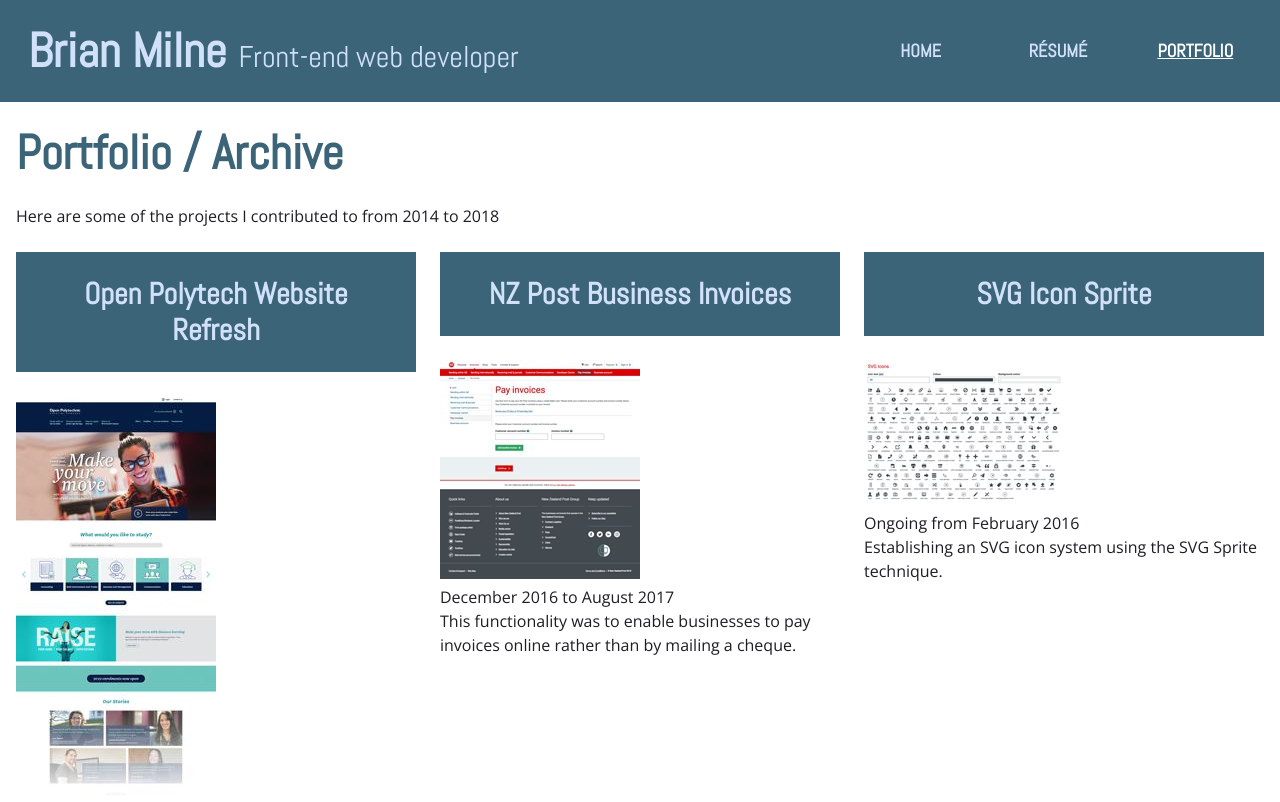
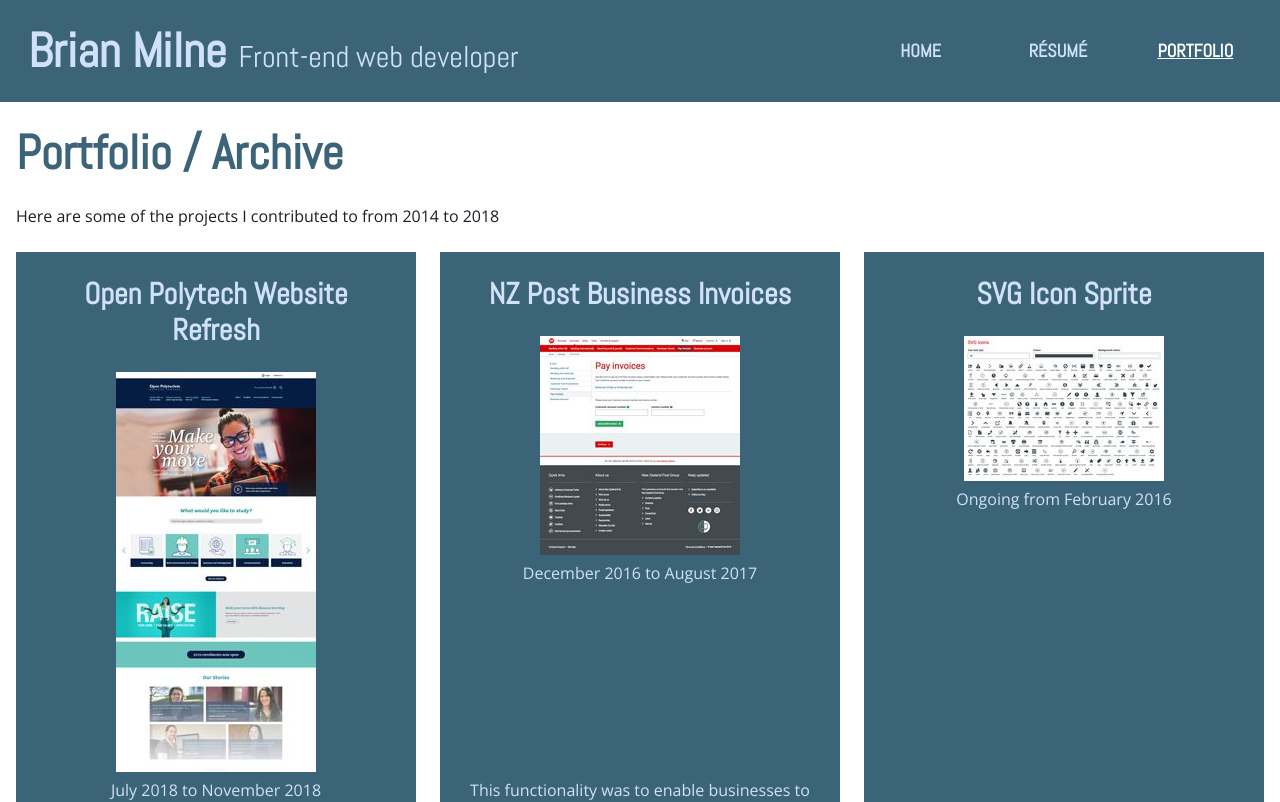
Before and after one commit to HeathNewton/heathnewton.github.io, a React (Vite) app: page /portfolio/archive in a window 1280 px wide. Shown: the top 802 px of the page. Built offline with nearby package versions, Linux system fonts and the light colour scheme.

Commit message:
- made portfolio landing page blocks into links; - used ProjectImage component to serve thumbnails properly on portfolio landing pages; - removed focus outlines except when using a keyboard.

```diff
--- a/src/App.css
+++ b/src/App.css
@@ -96,6 +96,11 @@
   --h2-fs: 30;
   --h3-fs: 24;
   --h4-fs: 18;
+  /* focus outlines */
+  --focus-color: currentColor;
+  --focus-style: solid;
+  --focus-width: calc(2 / var(--px2rem-base) * var(--px2rem));
+  --focus-offset: calc(2 / var(--px2rem-base) * var(--px2rem));
 }
 *,
 *::before,
@@ -124,6 +129,17 @@
   color: var(--text);
   &.dialog-open {
     overflow-y: hidden;
+  }
+}
+
+:focus {
+  outline: none;
+}
+:focus-visible {
+  transition: all 0.3s ease-in-out;
+  &:focus {
+    outline-offset: var(--focus-offset);
+    outline: var(--focus-color) var(--focus-style) var(--focus-width);
   }
 }
 
@@ -174,7 +190,7 @@
 }
 
 :where(a, .button__icon-only) {
-  &:is(:hover, :focus) {
+  &:is(:hover, :active) {
     --link-color: var(--text);
   }
 }
@@ -255,7 +271,8 @@
 }
 
 .main-inner {
-  padding: calc(24 / var(--px2rem-base) * var(--px2rem)) calc(12 / var(--px2rem-base) * var(--px2rem));
+  padding: calc(24 / var(--px2rem-base) * var(--px2rem))
+    calc(12 / var(--px2rem-base) * var(--px2rem));
 }
 
 .app-title {
@@ -295,7 +312,7 @@
       font-weight: bold;
       text-transform: uppercase;
       text-decoration: none;
-      &:is(:hover, :focus, :active, .active) {
+      &:is(:hover, :active, .active) {
         --link-color: var(--white);
         text-decoration: underline;
       }
@@ -305,7 +322,9 @@
 
 @media screen and (width < 49.25em) {
   .header-inner {
-    padding: calc(24 / var(--px2rem-base) * var(--px2rem)) calc(12 / var(--px2rem-base) * var(--px2rem)) calc(12 / var(--px2rem-base) * var(--px2rem));
+    padding: calc(24 / var(--px2rem-base) * var(--px2rem))
+      calc(12 / var(--px2rem-base) * var(--px2rem))
+      calc(12 / var(--px2rem-base) * var(--px2rem));
   }
 
   .app-title {
@@ -320,7 +339,8 @@
     > ul {
       justify-content: center;
       a {
-        padding: calc(12 / var(--px2rem-base) * var(--px2rem)) calc(24 / var(--px2rem-base) * var(--px2rem));
+        padding: calc(12 / var(--px2rem-base) * var(--px2rem))
+          calc(24 / var(--px2rem-base) * var(--px2rem));
       }
     }
   }
@@ -331,7 +351,9 @@
     display: grid;
     grid-template-columns: 1fr calc(412 / var(--px2rem-base) * var(--px2rem));
     grid-gap: 0.75rem;
-    padding: calc(24 / var(--px2rem-base) * var(--px2rem)) calc(12 / var(--px2rem-base) * var(--px2rem)) calc(24 / var(--px2rem-base) * var(--px2rem))
+    padding: calc(24 / var(--px2rem-base) * var(--px2rem))
+      calc(12 / var(--px2rem-base) * var(--px2rem))
+      calc(24 / var(--px2rem-base) * var(--px2rem))
       calc(24 / var(--px2rem-base) * var(--px2rem));
     align-items: center;
   }
@@ -421,7 +443,10 @@
 /* Resume */
 
 .resume-grid {
-  grid-template-columns: repeat(auto-fit, minmax(calc(294 / var(--px2rem-base) * var(--px2rem)), 1fr));
+  grid-template-columns: repeat(
+    auto-fit,
+    minmax(calc(294 / var(--px2rem-base) * var(--px2rem)), 1fr)
+  );
   justify-content: space-between;
 }
 
@@ -443,29 +468,38 @@
 /* Portfolio */
 
 .projects-list {
-  grid-template-columns: repeat(auto-fit, minmax(calc(400 / var(--px2rem-base) * var(--px2rem)), 1fr));
+  grid-template-columns: repeat(
+    auto-fit,
+    minmax(calc(400 / var(--px2rem-base) * var(--px2rem)), 1fr)
+  );
 }
 
-.project-item {
-  a {
+.portfolio-item {
   display: flex;
   flex-direction: column;
   justify-content: flex-start;
   --link-color: var(--text-on-background);
   background-color: var(--background);
-    text-decoration: none;
   padding: 1.5rem;
   text-align: center;
   block-size: 100%;
-    &:where(:hover, :focus) {
+  &:where(:hover) {
     background-color: var(--blue);
   }
-    .project-item__description {
-      margin-block-start: auto;
+  a {
+    display: block;
+    text-decoration: none;
+    &:where(:hover, :active) {
+      background-color: var(--blue);
+      --link-color: var(--text-on-background);
     }
   }
-  h2 {
+  .portfolio-item__dates,
+  .portfolio-item__description {
     color: var(--text-on-background);
+  }
+  .portfolio-item__description {
+    margin-block-start: auto;
   }
 }
 .back-link {
@@ -477,7 +511,10 @@
   }
 }
 .screenshot-gallery {
-  grid-template-columns: repeat(auto-fit, calc(224 / var(--px2rem-base) * var(--px2rem)));
+  grid-template-columns: repeat(
+    auto-fit,
+    calc(224 / var(--px2rem-base) * var(--px2rem))
+  );
   dialog {
     border-width: calc(1 / var(--px2rem-base) * var(--px2rem));
     border-color: var(--text-on-background);
@@ -530,7 +567,7 @@
   span {
     margin-block-start: 0.75rem;
   }
-  &:where(:hover, :focus) {
+  &:where(:hover, :active) {
     --color: var(--text-on-background);
     background-color: var(--blue);
     border-color: var(--blue);
--- a/src/components/PorfolioItem.jsx
+++ b/src/components/PorfolioItem.jsx
@@ -1,4 +1,6 @@
+import { useEffect, useRef } from "react";
 import { Link } from "react-router-dom";
+import ProjectImage from "./ProjectImage";
 
 export default function PortfolioItem({
   item,
@@ -7,18 +9,52 @@
   desc,
   isArchive = false,
 }) {
+  const blockRef = useRef(null);
+  useEffect(() => {
+    const block = blockRef.current;
+    if (!block) return;
+    const link = block.querySelector("a");
+    if (!link) return;
+    let down = null;
+    const handlePointerDown = (e) => {
+      if (e.button === 0) {
+        down = Date.now();
+      }
+    };
+    const handlePointerUp = (e) => {
+      if (e.button === 0) {
+        const up = Date.now();
+        if (up - down < 200) {
+          if (e.ctrlKey || e.metaKey) {
+            const href = link.getAttribute("href");
+            window.open(href, "_blank");
+          } else {
+            link.click();
+          }
+        }
+      }
+    };
+    block.addEventListener("pointerdown", handlePointerDown);
+    block.addEventListener("pointerup", handlePointerUp);
+    block.style.cursor = "pointer";
+    //cleanup
+    return () => {
+      block.removeEventListener("pointerdown", handlePointerDown);
+      block.removeEventListener("pointerup", handlePointerUp);
+    };
+  }, []);
   return (
-    <li className={`project-item project-item-${item}`}>
+    <div ref={blockRef} className={`portfolio-item portfolio-item-${item}`}>
       <h2>
         <Link to={`/portfolio${isArchive ? "/archive" : ""}/${item}`}>
           {title}
         </Link>
       </h2>
-      <div className="project-item__thumbnail">
-        <img src={`/assets/images/${item}/landing-t.jpg`} alt="" />
+      <div className="portfolio-item__thumbnail">
+        <ProjectImage project={item} page="landing" thumbnail={true} />
       </div>
-      <div className="project-item__dates">{dates}</div>
-      <div className="project-item__description">{desc}</div>
-    </li>
+      <div className="portfolio-item__dates">{dates}</div>
+      <div className="portfolio-item__description">{desc}</div>
+    </div>
   );
 }
--- a/src/pages/PortfolioArchive.jsx
+++ b/src/pages/PortfolioArchive.jsx
@@ -8,6 +8,7 @@
         <h1>Portfolio / Archive</h1>
         <p>Here are some of the projects I contributed to from 2014 to 2018</p>
         <ul className="projects-list grid nobm" role="list">
+          <li>
             <PortfolioItem
               item="open-polytechnic"
               title="Open Polytech Website Refresh"
@@ -15,6 +16,8 @@
               desc="The Open Polytechnic wanted to refresh the look and feel of their website."
               isArchive={true}
             />
+          </li>
+          <li>
             <PortfolioItem
               item="business-invoices"
               title="NZ Post Business Invoices"
@@ -22,6 +25,8 @@
               desc="This functionality was to enable businesses to pay invoices online rather than by mailing a cheque."
               isArchive={true}
             />
+          </li>
+          <li>
             <PortfolioItem
               item="svg-icons"
               title="SVG Icon Sprite"
@@ -29,6 +34,8 @@
               desc="Establishing an SVG icon system using the SVG Sprite technique."
               isArchive={true}
             />
+          </li>
+          <li>
             <PortfolioItem
               item="youshop"
               title="YouShop Consolidation"
@@ -36,6 +43,7 @@
               desc="Building an interface to allow users to consolidate multiple YouShop parcels."
               isArchive={true}
             />
+          </li>
         </ul>
       </div>
     </main>
```
Lines whose indentation alone changed are shown as unchanged.
